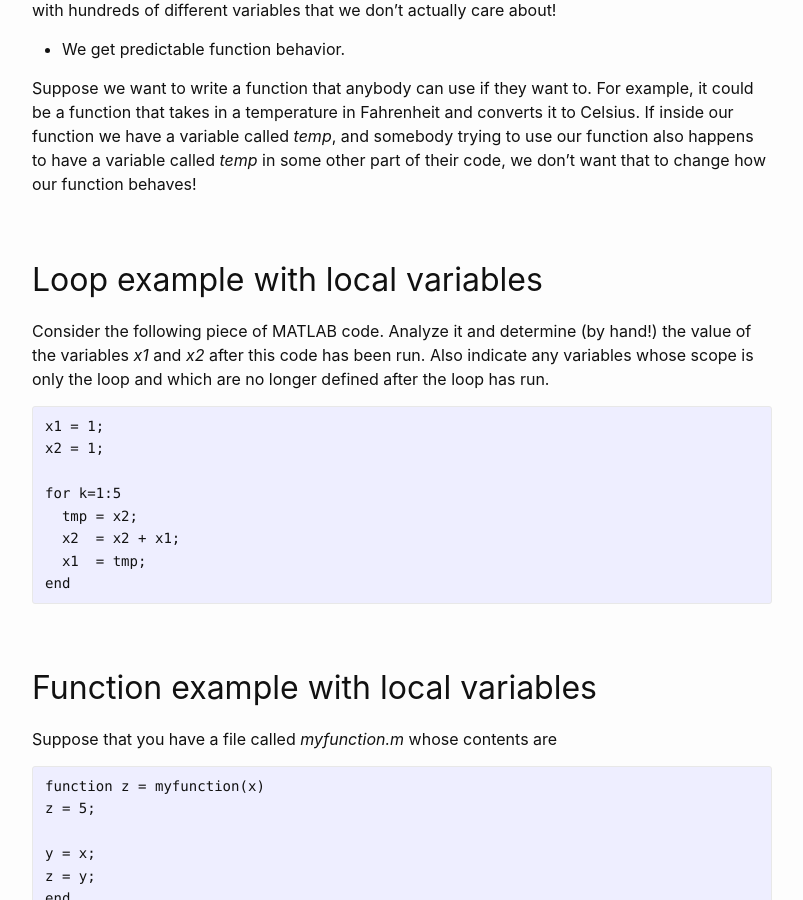
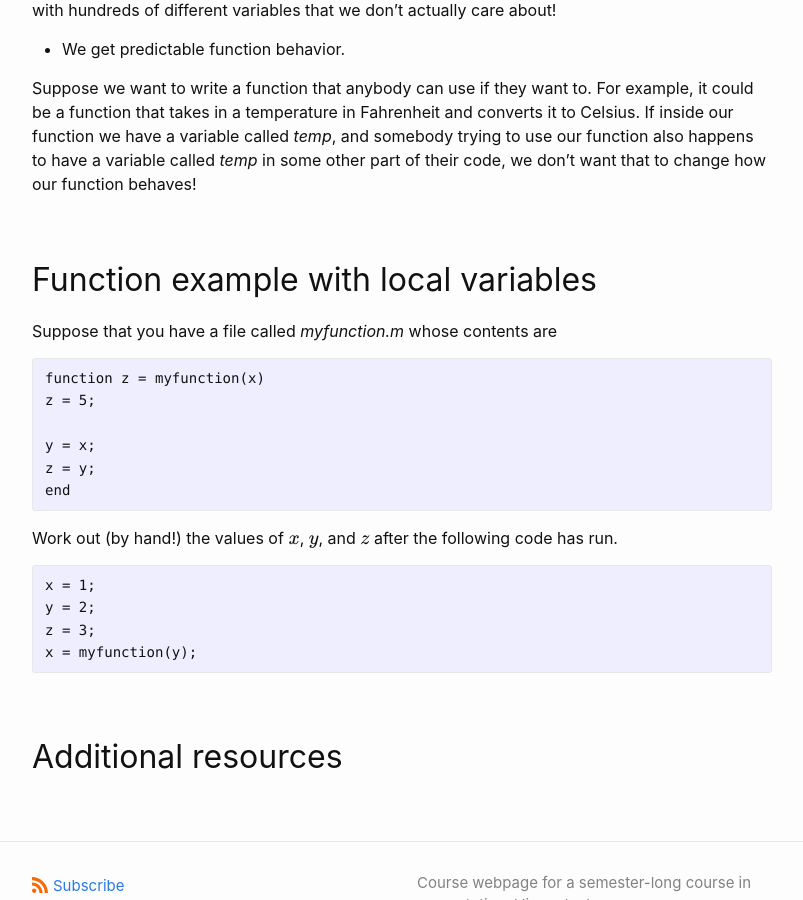
Before and after one commit to wcasper/math107spring2022, a Jekyll site: the page built from _posts/2022-02-16-Week-4-Lecture-8.md, in a window 1280 px wide and 900 px high, scrolled down 1696 px. Shown: the whole window, without its empty margins (238-1041 px from the left). Built offline with Jekyll 4.4.1, drawn with Linux system fonts in a browser that asks for light colours.

Commit message:
removed scope for loops

````diff
--- a/_posts/2022-02-16-Week-4-Lecture-8.md
+++ b/_posts/2022-02-16-Week-4-Lecture-8.md
@@ -57,22 +57,6 @@ Suppose we are building a very complex code.  We don't want to have to pollute o
 
 Suppose we want to write a function that anybody can use if they want to.  For example, it could be a function that takes in a temperature in Fahrenheit and converts it to Celsius.  If inside our function we have a variable called *temp*, and somebody trying to use our function also happens to have a variable called *temp* in some other part of their code, we don't want that to change how our function behaves!
 
-## Loop example with local variables
-
-Consider the following piece of MATLAB code.  Analyze it and determine (by hand!) the value of the variables *x1* and *x2* after this code has been run.
-Also indicate any variables whose scope is only the loop and which are no longer defined after the loop has run.
-
-```Matlab
-x1 = 1;
-x2 = 1;
-
-for k=1:5
-  tmp = x2;
-  x2  = x2 + x1;
-  x1  = tmp;
-end
-```
-
 ## Function example with local variables
 
 Suppose that you have a file called *myfunction.m* whose contents are
````
